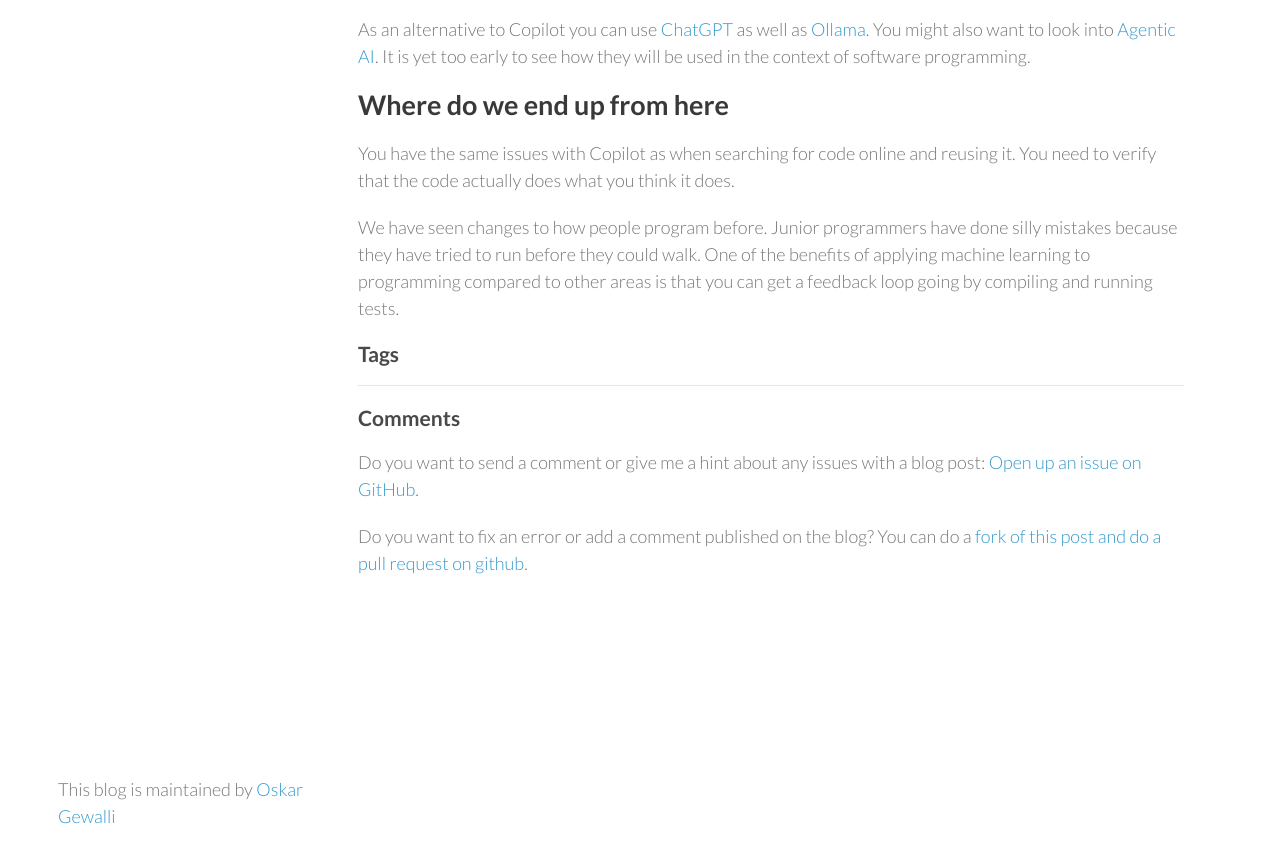
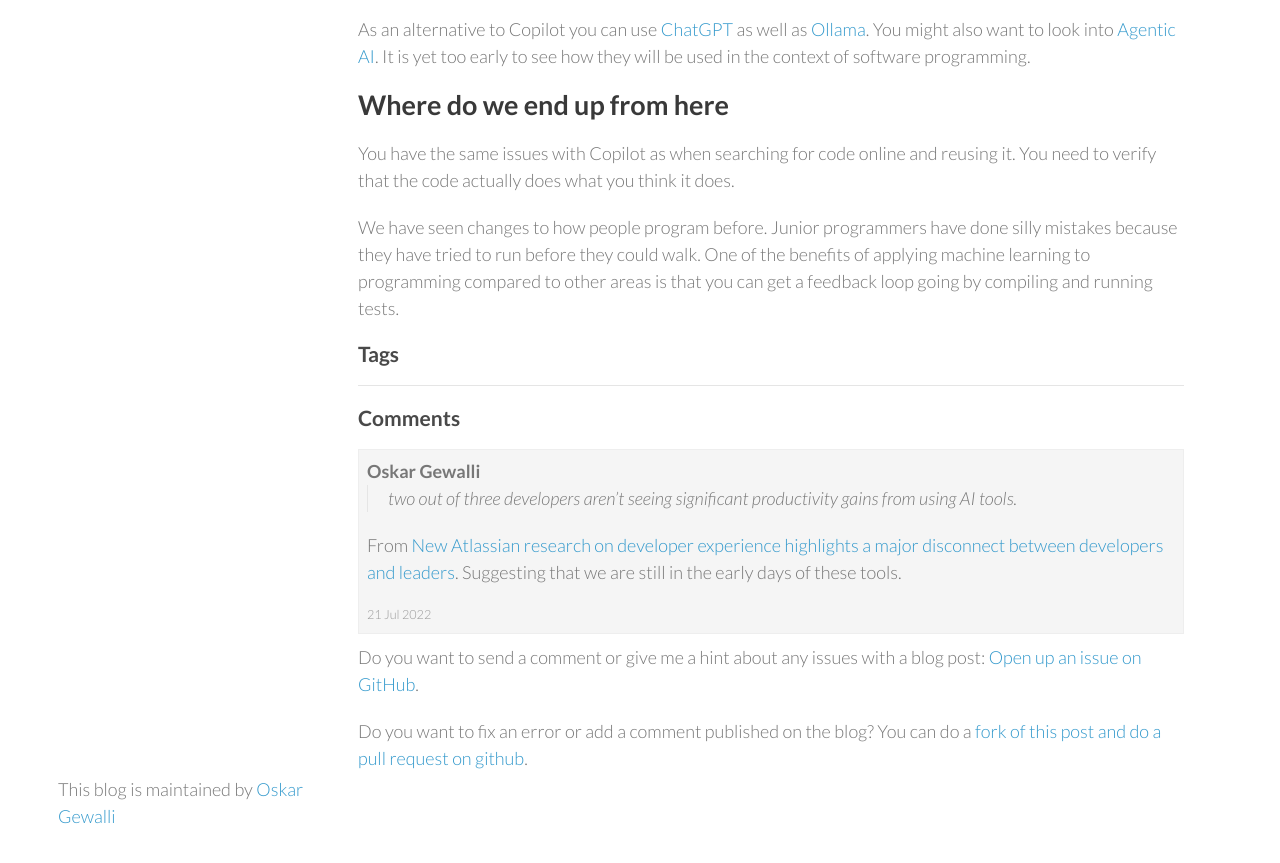
Before and after one commit to wallymathieu/assertfail, a Jekyll site: the page built from _posts/2024-07-21-Programmers-in-the-age-of-Copilot-or-GPT.md, in a window 1280 px wide and 900 px high, scrolled down 2061 px. Shown: the top 863 px of the window. Built offline with Jekyll 4.4.1, drawn with Linux system fonts in a browser that asks for light colours; nearby versions of some CDN libraries.

Commit message:
Link to Atlassian developer report

```diff
--- a/_posts/2024-07-21-Programmers-in-the-age-of-Copilot-or-GPT.md
+++ b/_posts/2024-07-21-Programmers-in-the-age-of-Copilot-or-GPT.md
@@ -3,6 +3,15 @@
 title: Programmers in the age of Copilot or GPT
 date: 2024-07-21T21:17:16+02:00
 tags:
+comments:
+  - author: Oskar Gewalli
+    content: "
+        > two out of three developers aren’t seeing significant productivity gains from using AI tools.\n
+        \n
+        From [New Atlassian research on developer experience highlights a major disconnect between developers and leaders](https://www.atlassian.com/blog/developer/developer-experience-report-2024).\n
+        Suggesting that we are still in the early days of these tools.
+        "
+    date: 2022-07-21T21:30:35+02:00
 ---
 
 ## Introduction
```
